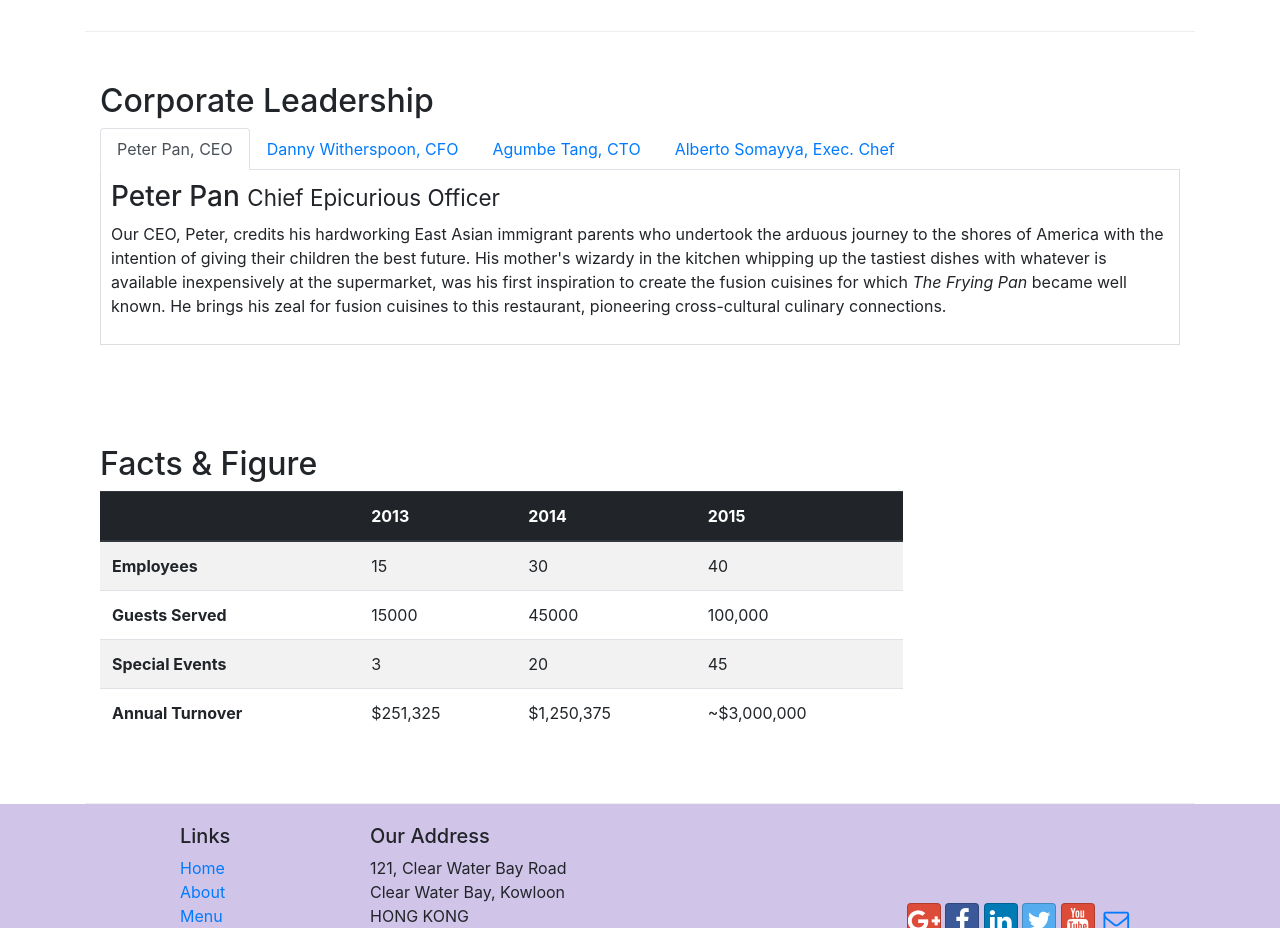
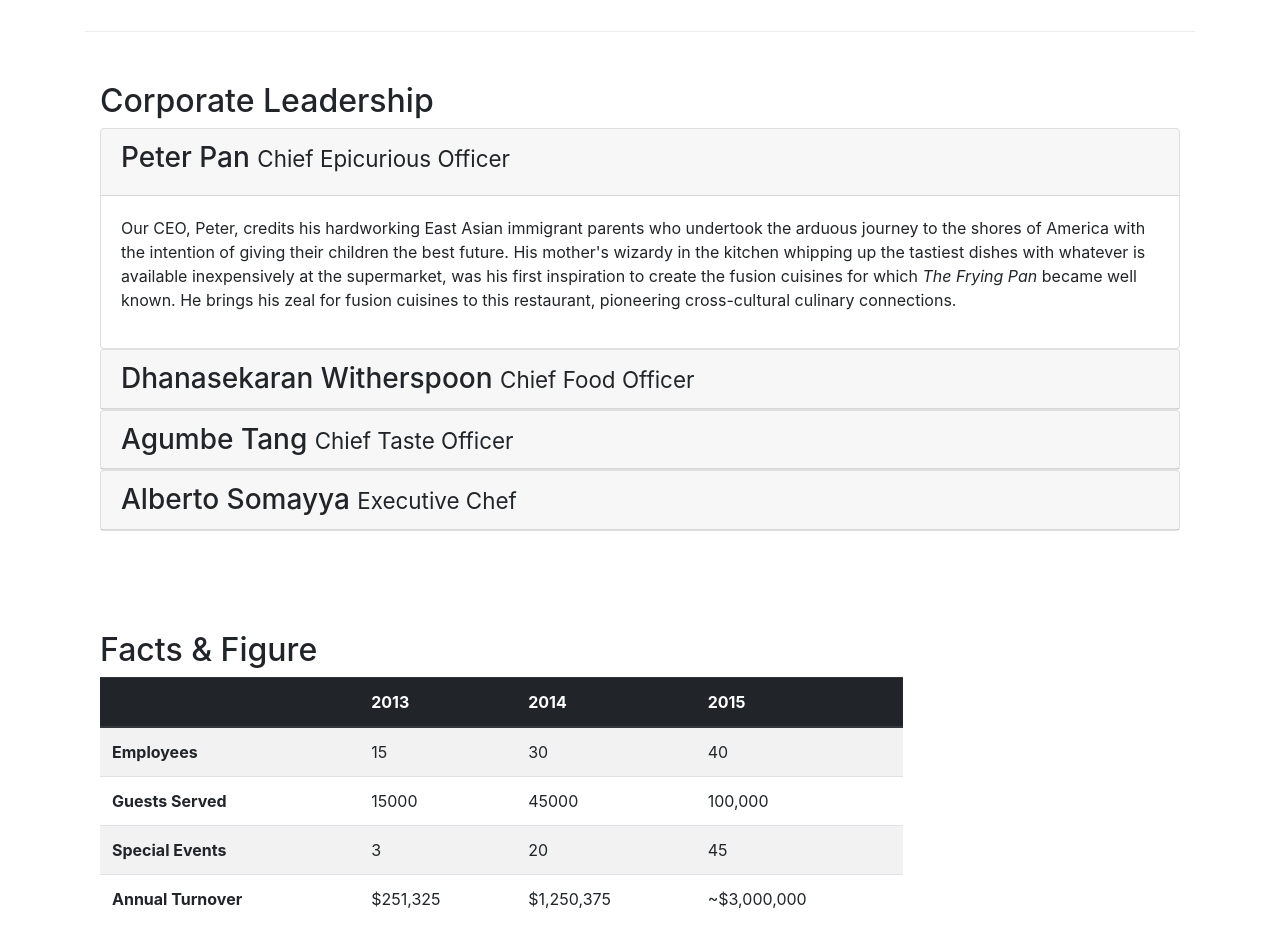
Before and after one commit to Suvigya124/Bootstrap4, a website: page aboutus.html in a window 1280 px wide. Shown: the part 940-1868 px from the top of the page. Drawn offline with nearby package versions, Linux system fonts and the light colour scheme.

Commit message:
Accordion

```diff
--- a/aboutus.html
+++ b/aboutus.html
@@ -95,45 +95,69 @@
         <div class="row row-padding">
             <div class="col-12">
                 <h2>Corporate Leadership</h2>
-                <ul class="nav nav-tabs">
-                    <li class="nav-item">
-                      <a class="nav-link active" href="#peter"
-                        role="tab" data-toggle="tab">Peter Pan, CEO</a>
-                    </li>
-                    <li class="nav-item">
-                      <a class="nav-link" href="#danny" role="tab"
-                        data-toggle="tab">Danny Witherspoon, CFO</a>
-                    </li>
-                    <li class="nav-item">
-                      <a class="nav-link" href="#agumbe"role="tab"
-                        data-toggle="tab">Agumbe Tang, CTO</a>
-                    </li>
-                    <li class="nav-item">
-                      <a class="nav-link" href="#alberto" role="tab"
-                        data-toggle="tab">Alberto Somayya, Exec. Chef</a>
-                    </li>
-                </ul>
 
-                <div class="tab-content">
-                    <div role="tabpanel" class="tab-pane fade show active" id="peter">
-                        <h3>Peter Pan <small>Chief Epicurious Officer</small></h3>
-                        <p class="d-none d-sm-block">Our CEO, Peter, credits his hardworking East Asian immigrant parents who undertook the arduous journey to the shores of America with the intention of giving their children the best future. His mother's wizardy in the kitchen whipping up the tastiest dishes with whatever is available inexpensively at the supermarket, was his first inspiration to create the fusion cuisines for which <em>The Frying Pan</em> became well known. He brings his zeal for fusion cuisines to this restaurant, pioneering cross-cultural culinary connections.</p>
+                <div id="accordion">
+
+                    <div class="card">
+                        <div class="card-header" role="tab" id="peterhead">
+                            <h3 clas="mb-0">
+                                <a data-toggle="collapse" data-target="#peter">
+                                    Peter Pan <small>Chief Epicurious Officer</small>
+                                </a>
+                            </h3>
+                        </div>
+                        <div class="collapse show" id="peter" data-parent="#accordion">
+                            <div class="card-body">
+                                <p class="d-none d-sm-block">Our CEO, Peter, credits his hardworking East Asian immigrant parents who undertook the arduous journey to the shores of America with the intention of giving their children the best future. His mother's wizardy in the kitchen whipping up the tastiest dishes with whatever is available inexpensively at the supermarket, was his first inspiration to create the fusion cuisines for which <em>The Frying Pan</em> became well known. He brings his zeal for fusion cuisines to this restaurant, pioneering cross-cultural culinary connections.</p>
+                            </div>
+                        </div>
                     </div>
 
-                    <div role="tabpanel" class="tab-pane fade" id="danny">
-                        <h3>Dhanasekaran Witherspoon <small>Chief Food Officer</small></h3>
-                        <p class="d-none d-sm-block">Our CFO, Danny, as he is affectionately referred to by his colleagues, comes from a long established family tradition in farming and produce. His experiences growing up on a farm in the Australian outback gave him great appreciation for varieties of food sources. As he puts it in his own words, <em>Everything that runs, wins, and everything that stays, pays!</em></p>
+                    <div class="card">
+                        <div class="card-header" role="tab" id="dannyhead">
+                            <h3 class="mb-0">
+                                <a class="collapsed" data-toggle="collapse" data-target="#danny">
+                                    Dhanasekaran Witherspoon <small>Chief Food Officer</small>
+                                </a>
+                            </h3>
+                        </div>
+                        <div class="collapse" id="danny" data-parent="#accordion">
+                            <div class="card-body">
+                               <p class="d-none d-sm-block">Our CFO, Danny, as he is affectionately referred to by his colleagues, comes from a long established family tradition in farming and produce. His experiences growing up on a farm in the Australian outback gave him great appreciation for varieties of food sources. As he puts it in his own words, <em>Everything that runs, wins, and everything that stays, pays!</em></p>
+                            </div>
+                        </div>
                     </div>
 
-                    <div role="tabpanel" class="tab-pane fade" id="agumbe">
-                        <h3>Agumbe Tang <small>Chief Taste Officer</small></h3>
-                        <p class="d-none d-sm-block">Blessed with the most discerning gustatory sense, Agumbe, our CTO, personally ensures that every dish that we serve meets his exacting tastes. Our chefs dread the tongue lashing that ensues if their dish does not meet his exacting standards. He lives by his motto, <em>You click only if you survive my lick.</em></p>
+                    <div class="card">
+                        <div class="card-header" role="tab" id="agumbehead">
+                            <h3 class="mb-0">
+                                <a class="collapsed" data-toggle="collapse" data-target="#agumbe">
+                                  Agumbe Tang <small>Chief Taste Officer</small>
+                                </a>
+                            </h3>
+                        </div>
+                        <div class="collapse" id="agumbe" data-parent="#accordion">
+                            <div class="card-body">
+                                <p class="d-none d-sm-block">Blessed with the most discerning gustatory sense, Agumbe, our CTO, personally ensures that every dish that we serve meets his exacting tastes. Our chefs dread the tongue lashing that ensues if their dish does not meet his exacting standards. He lives by his motto, <em>You click only if you survive my lick.</em></p>
+                            </div>
+                        </div>
                     </div>
 
-                    <div role="tabpanel" class="tab-pane fade" id="alberto">
-                        <h3>Alberto Somayya <small>Executive Chef</small></h3>
-                        <p class="d-none d-sm-block">Award winning three-star Michelin chef with wide International experience having worked closely with whos-who in the culinary world, he specializes in creating mouthwatering Indo-Italian fusion experiences. He says, <em>Put together the cuisines from the two craziest cultures, and you get a winning hit! Amma Mia!</em></p>
+                    <div class="card">
+                        <div class="card-header" role="tab" id="albertohead">
+                            <h3 class="mb-0">
+                                <a class="collapsed" data-toggle="collapse" data-target="#alberto">
+                                    Alberto Somayya <small>Executive Chef</small>
+                                </a>
+                            </h3>
+                        </div>
+                        <div class="collapse" id="alberto" data-parent="#accordion">
+                            <div class="card-body">
+                                <p class="d-none d-sm-block">Award winning three-star Michelin chef with wide International experience having worked closely with whos-who in the culinary world, he specializes in creating mouthwatering Indo-Italian fusion experiences. He says, <em>Put together the cuisines from the two craziest cultures, and you get a winning hit! Amma Mia!</em></p>
+                            </div>
+                        </div>
                     </div>
+
                 </div>
             </div>
        </div>
```
